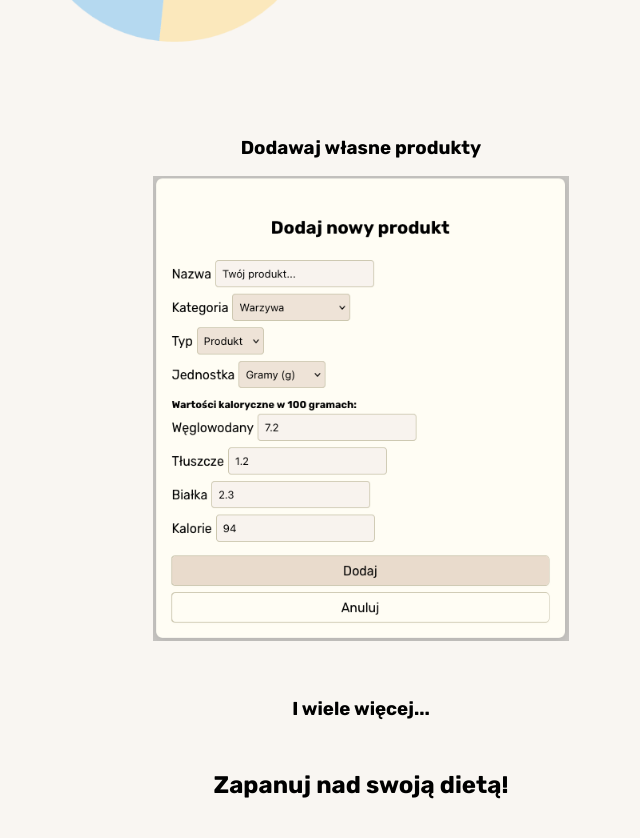
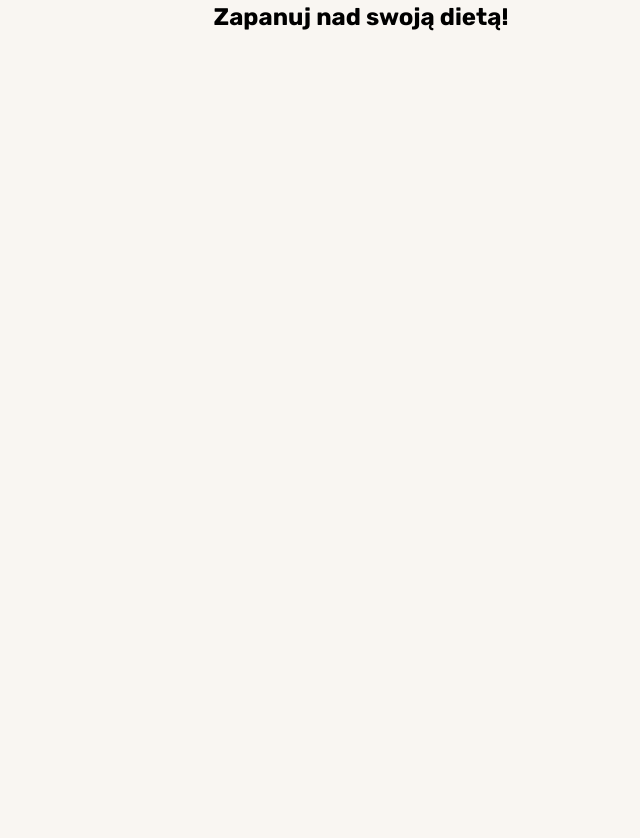
Before and after one commit to Dand3Z/well-eater-frontend, a React (Vite) app: page / in a window 1280 px wide. Shown: the part 2040-2878 px from the top of the page, without its empty margins (279-919 px from the left). After the commit the page ends 2137 px from the top, so only its background shows below. Built offline with nearby package versions, Linux system fonts and the light colour scheme.

Commit message:
small fixes to mainPage

```diff
--- a/src/components/HomeContent.jsx
+++ b/src/components/HomeContent.jsx
@@ -5,8 +5,9 @@ function HomeContent({ heading }) {
         <div className={classes.content}>
             <h1 className={classes.center}>{heading}</h1>
             <ul className={classes.list}>
-                <li>
-                    <h3 className={classes.center}>Zarządzaj swoją dietą w ramach wygodnego interfejsu podzielonego na tygodnie</h3>
+                <li className={classes.weekDays}>
+                    <h3 className={classes.center}>Zarządzaj swoją dietą w ramach wygodnego interfejsu podzielonego na
+                        tygodnie</h3>
                     <div className={classes.center}>
                         <img className={classes.image} src={'week_days_view.png'} alt="week_days_view"/>
                     </div>
@@ -18,15 +19,15 @@ function HomeContent({ heading }) {
                     </div>
                 </li>
                 <li>
+                    <h3 className={classes.center}>Dodawaj własne produkty</h3>
+                    <div className={classes.center}>
+                        <img className={classes.image} src={'new_product_view.png'} alt="week_days_view"/>
+                    </div>
+                </li>
+                <li>
                     <h3 className={classes.center}>Podglądaj na bieżąco statystyki per posiłek, dzień i tydzień</h3>
                     <div className={classes.center}>
                         <img className={classes.image} src={'week_stats_view.png'} alt="week_days_view"/>
-                    </div>
-                </li>
-                <li>
-                    <h3 className={classes.center}>Dodawaj własne produkty</h3>
-                    <div className={classes.center}>
-                        <img className={classes.image} src={'new_product_view.png'} alt="week_days_view"/>
                     </div>
                 </li>
                 <li>
--- a/src/components/HomeContent.module.css
+++ b/src/components/HomeContent.module.css
@@ -3,9 +3,14 @@
 }
 
 .list {
-    display: flex;
-    flex-direction: column;
-    align-items: center;
+    display: grid;
+    grid-template-columns: repeat(2, 1fr);
+    /*flex-direction: column;*/
+    /*align-items: center;*/
+}
+
+.weekDays {
+    grid-column: 1/3;
 }
 
 .list li {
@@ -13,7 +18,9 @@
 }
 
 .list li:last-child {
-    padding-bottom: 1rem;
+    /*padding-bottom: 1rem;*/
+    display: flex;
+    justify-content: center;
 }
 
 .image {
```
